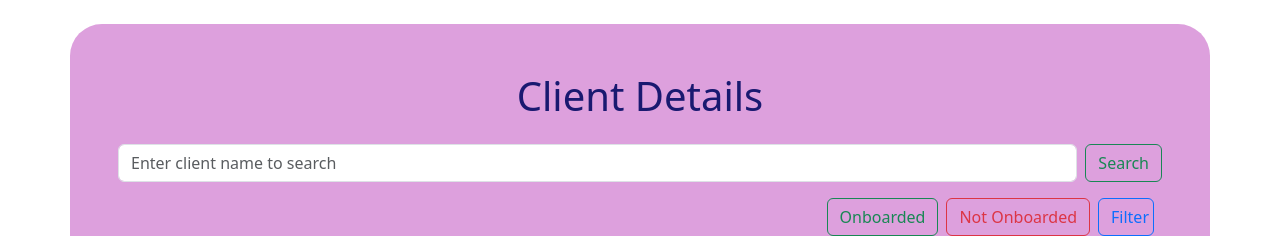
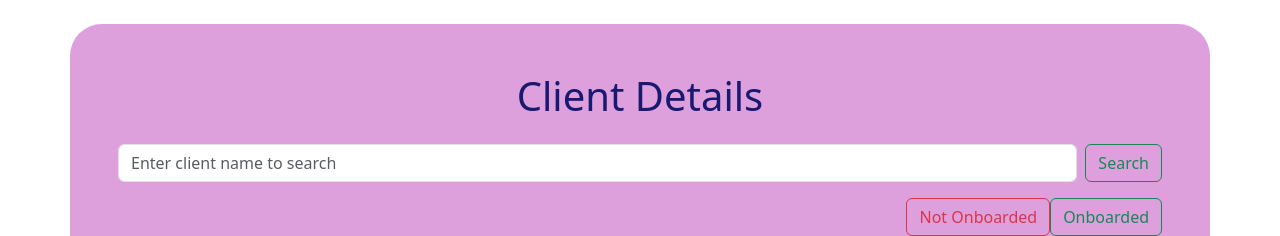
Before and after one commit to MinakshiW/Client_Management_System, a Django app: page /a1/sv/ in a window 1280 px wide. Shown: the part 68-304 px from the top of the page. Run offline with Django 5.2, Linux system fonts and the light colour scheme; data that the repository does not hold is empty.

Commit message:
filter function

```diff
--- a/pro1/app1/views.py
+++ b/pro1/app1/views.py
@@ -44,9 +44,6 @@ def searchview(request):
     return render(request,'app1/show.html', {'obj': obj})
 
 def filterview(request):
-    if request.method=='POST':
-        s = request.POST.get('status')
-        #print(s)
-        obj = Client.objects.filter(status=s)
-        #print(obj)
+    q = request.GET.get('q')
+    obj = Client.objects.filter(status=q)
     return render(request, 'app1/show.html', {'obj': obj})
--- a/pro1/templates/app1/show.html
+++ b/pro1/templates/app1/show.html
@@ -14,16 +14,14 @@
       <button class="btn btn-outline-success" type="submit">Search</button>
     </form>
 
-    <form class="d-flex mb-3 float-end" action="/a1/ftv/" method="post">
-        {% csrf_token %}
-        <input type="radio" class="btn-check" name="status" id="s1" value="Onboarded" autocomplete="off">
-        <label class="btn btn-outline-success me-2" for="s1">Onboarded</label>
 
-        <input type="radio" class="btn-check" name="status" id="s2" autocomplete="off" value="Not Onboarded">
-        <label class="btn btn-outline-danger me-2" for="s2">Not Onboarded</label>
+        <a class="btn btn-outline-success me-auto float-end" href="/a1/ftv/?q=Onboarded">Onboarded</a>
 
-        <button class="btn btn-outline-primary col-2" type="submit">Filter</button>
-    </form>
+
+        <a class="btn btn-outline-danger me-auto float-end" href="/a1/ftv/?q=Not Onboarded" >Not Onboarded</a>
+
+
+
 
     <table class="table table-dark table-striped-columns">
         <thead>
```
